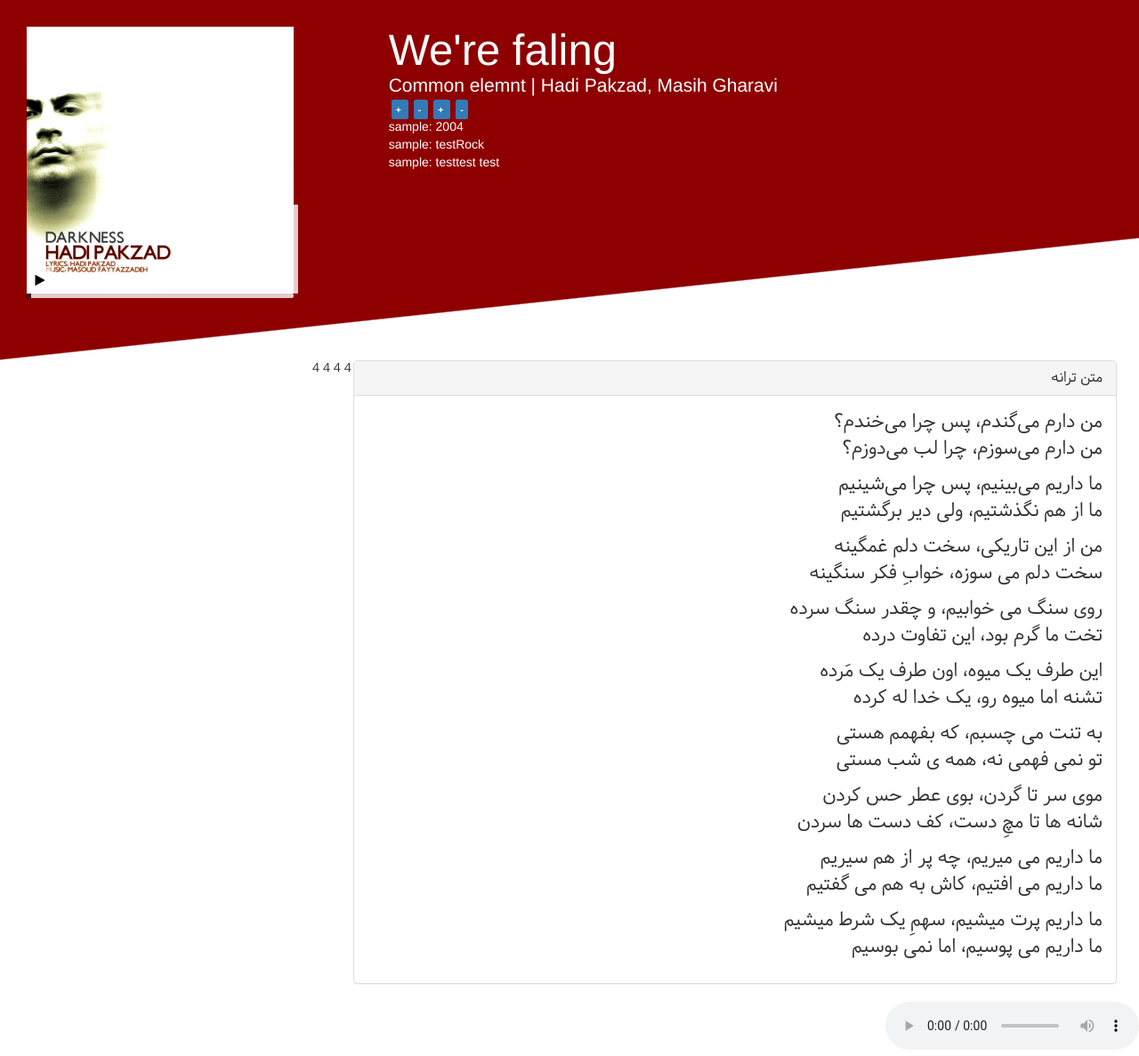
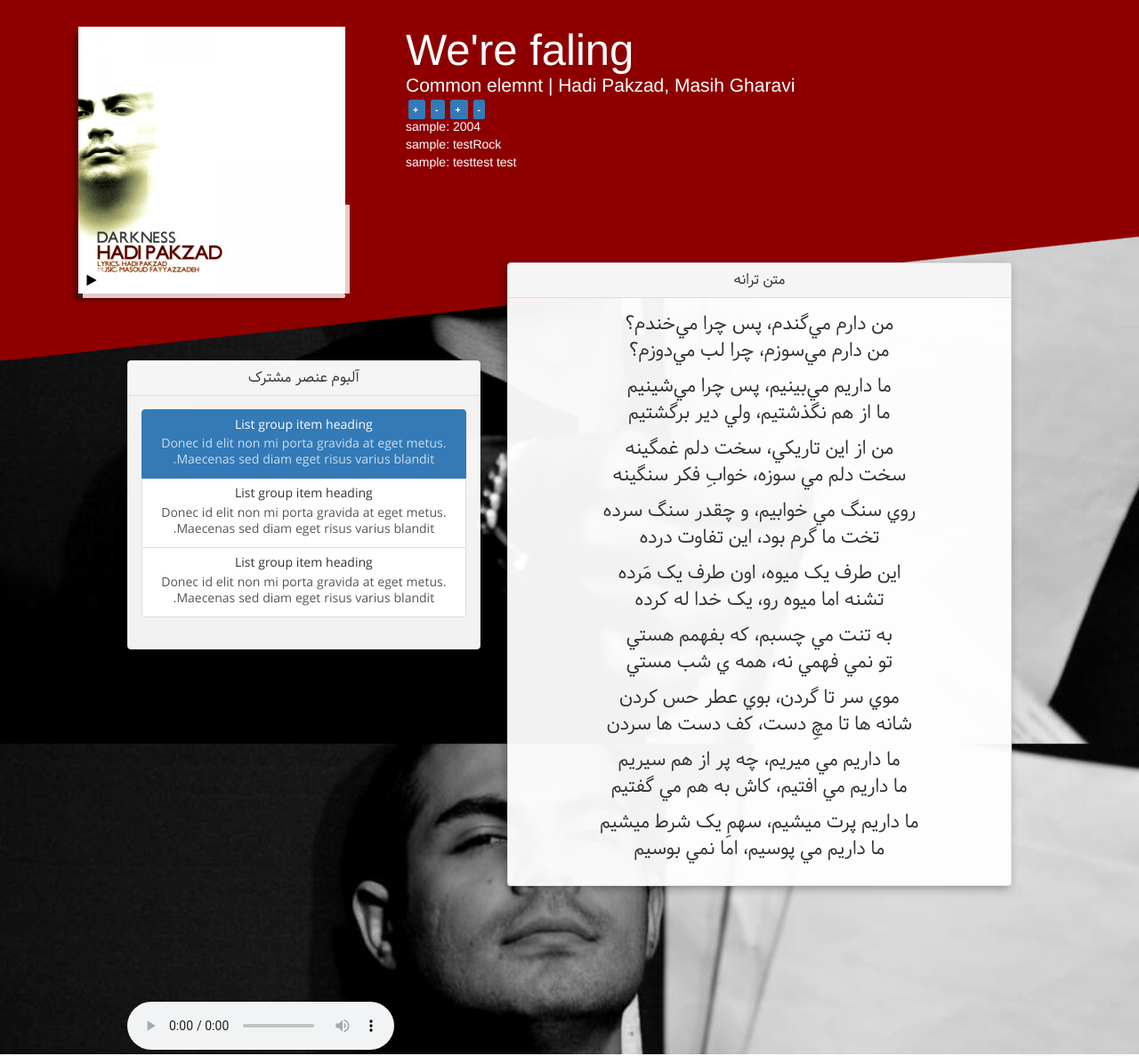
Before and after one commit to mehrad77/Project-M, a PHP site: page / in a window 1280 px wide. Shown: the whole page at 89% size. Run offline with PHP 8.4, Linux system fonts and the light colour scheme.

Commit message:
New css and html styles

```diff
--- a/css/style.css
+++ b/css/style.css
@@ -1,6 +1,10 @@
 body {
 	direction:ltr;
 	margin: auto;
+	background-image:url('lyricCover.jpg');
+	background-attachment:fixed;
+	background-position:center;
+	background-size:cover;
 }
 .bold {
     font-weight: bold;
@@ -58,6 +62,9 @@ body {
 }
 .coverDiv .mainCover{
 	max-width:300px;
+	-webkit-box-shadow:-5px 8px 4px rgba(0, 0, 0, 0.3), 10px 10px 20px rgba(0, 0, 0, 0.5) inset;
+	-moz-box-shadow:-5px 8px 4px rgba(0, 0, 0, 0.3), 10px 10px 20px rgba(0, 0, 0, 0.5) inset;
+	box-shadow:-5px 8px 4px rgba(0, 0, 0, 0.3), 10px 10px 20px rgba(0, 0, 0, 0.5) inset;
 }
 .label{
 	padding:5px;
@@ -184,7 +191,19 @@ body {
 .poemsec{
 	font-family:Vazir;
 	direction:rtl;
-	text-align:justify;
+	text-align:center;
+}
+.lyricsBox{
+	position: relative;
+    top: -110px;
+}
+.panel-group{
+	-webkit-box-shadow: -3px 3px 10px 0px rgba(0,0,0,0.30);
+	-moz-box-shadow: -3px 3px 10px 0px rgba(0,0,0,0.30);
+	box-shadow: -3px 3px 10px 0px rgba(0,0,0,0.30);
+}
+.panel-default{
+	background-color:rgba(255,255,255,0.95);
 }
 #poem{
 	font-size: 1.5em;
--- a/index.php
+++ b/index.php
@@ -14,9 +14,10 @@
 		<link rel="stylesheet" type="text/css" href="css/style.css">
 </head>
 <body>
-
+<div class="container-fluid">
 	<div class="row musicInfoSecOut"> <!-- Warpper -->
 		<div class="musicInfoSecIn">
+			<div class="container-fluid" style="max-width:1224px;">
 				<div class="col-md-4 coverDiv">
 					<div>
 					<table>
@@ -59,10 +60,48 @@
 				</div>
 			</div>
 		</div>
+	</div>
+	<div class="container-fluid" style="max-width:1024px;">
+
 		<div class="row poemsec">
-	<div class="col-md-4">4 4 4 4 4</div>
-	<div class="col-md-8">
-	<div class="panel-group" id="accordion" role="tablist" aria-multiselectable="true">
+			<div class="col-md-5">
+
+				<div class="panel-group " id="accordion" role="tablist" aria-multiselectable="true">
+					<div class="panel panel-default">
+						<div class="panel-heading" role="tab" id="headingOne">
+							<h4 class="panel-title">
+								<a role="button" data-toggle="collapse" data-parent="#accordion" href="#collapseOne" aria-expanded="true" aria-controls="collapseOne">
+						 آلبوم عنصر مشترک
+						</a>
+							</h4>
+						</div>
+						<div id="collapseOne" class="panel-collapse collapse in" role="tabpanel" aria-labelledby="headingOne">
+							<div class="panel-body">
+								<div class="list-group">
+
+								  <a href="#" class="list-group-item list-group-item-action active">
+									<h5 class="list-group-item-heading">List group item heading</h5>
+									<p class="list-group-item-text">Donec id elit non mi porta gravida at eget metus. Maecenas sed diam eget risus varius blandit.</p>
+								  </a>
+								  <a href="#" class="list-group-item list-group-item-action">
+									<h5 class="list-group-item-heading">List group item heading</h5>
+									<p class="list-group-item-text">Donec id elit non mi porta gravida at eget metus. Maecenas sed diam eget risus varius blandit.</p>
+								  </a>
+								  <a href="#" class="list-group-item list-group-item-action">
+									<h5 class="list-group-item-heading">List group item heading</h5>
+									<p class="list-group-item-text">Donec id elit non mi porta gravida at eget metus. Maecenas sed diam eget risus varius blandit.</p>
+								  </a>
+								</div>
+
+							</div>
+						</div>
+					</div>
+				</div>
+
+			</div>
+			<div class="col-md-7">
+
+				<div class="panel-group lyricsBox" id="accordion" role="tablist" aria-multiselectable="true">
 					<div class="panel panel-default">
 						<div class="panel-heading" role="tab" id="headingOne">
 							<h4 class="panel-title">
@@ -78,11 +117,14 @@
 						</div>
 					</div>
 				</div>
+
 		</div>
-
+	</div>
 
 	<audio id="musicInst" controls="controls" src="media/Were_Falling.mp3">
 	</audio>
+</div> <!-- Continer end -->
+
 </body>
 
 	<script src="js/jquery.js"></script>
@@ -98,26 +140,25 @@
 		"content" means the content of a Specific time, verse
 		**/
 		var lyric = [
-		{ "s":"20" , "e":"30", "content":"من دارم می‌گندم، پس چرا می‌خندم؟" },
-		{ "s":"30" , "e":"39", "content":"من دارم می‌سوزم، چرا لب می‌دوزم؟" },
-		{ "s":"40" , "e":"49", "content":"ما داریم می‌بینیم، پس چرا می‌شینیم" },
-		{ "s":"50" , "e":"59", "content":"ما از هم نگذشتیم، ولی دیر برگشتیم" },
-		{ "s":"60" , "e":"69", "content":"من از این تاریکی، سخت دلم غمگینه" },
-		{ "s":"70" , "e":"79", "content":"سخت دلم می سوزه، خوابِ فکر سنگینه" },
-		{ "s":"80" , "e":"89", "content":"روی سنگ می خوابیم، و چقدر سنگ سرده" },
-		{ "s":"90" , "e":"99", "content":"تخت ما گرم بود، این تفاوت درده" },
-		{ "s":"100" , "e":"110", "content":"این طرف یک میوه، اون طرف یک مَرده" },
-		{ "s":"110" , "e":"120", "content":"تشنه اما میوه رو، یک خدا له کرده" },
-		{ "s":"120" , "e":"130", "content":"به تنت می چسبم، که بفهمم هستی" },
-		{ "s":"130" , "e":"140", "content":"تو نمی فهمی نه، همه ی شب مستی" },
-		{ "s":"140" , "e":"150", "content":"موی سر تا گردن، بوی عطر حس کردن" },
+		{ "s":"20" , "e":"30", "content":"من دارم مي‌گندم، پس چرا مي‌خندم؟" },
+		{ "s":"30" , "e":"39", "content":"من دارم مي‌سوزم، چرا لب مي‌دوزم؟" },
+		{ "s":"40" , "e":"49", "content":"ما داريم مي‌بينيم، پس چرا مي‌شينيم" },
+		{ "s":"50" , "e":"59", "content":"ما از هم نگذشتيم، ولي دير برگشتيم" },
+		{ "s":"60" , "e":"69", "content":"من از اين تاريکي، سخت دلم غمگينه" },
+		{ "s":"70" , "e":"79", "content":"سخت دلم مي سوزه، خوابِ فکر سنگينه" },
+		{ "s":"80" , "e":"89", "content":"روي سنگ مي خوابيم، و چقدر سنگ سرده" },
+		{ "s":"90" , "e":"99", "content":"تخت ما گرم بود، اين تفاوت درده" },
+		{ "s":"100" , "e":"110", "content":"اين طرف يک ميوه، اون طرف يک مَرده" },
+		{ "s":"110" , "e":"120", "content":"تشنه اما ميوه رو، يک خدا له کرده" },
+		{ "s":"120" , "e":"130", "content":"به تنت مي چسبم، که بفهمم هستي" },
+		{ "s":"130" , "e":"140", "content":"تو نمي فهمي نه، همه ي شب مستي" },
+		{ "s":"140" , "e":"150", "content":"موي سر تا گردن، بوي عطر حس کردن" },
 		{ "s":"150" , "e":"160", "content":"شانه ها تا مچِ دست، کف دست ها سردن" },
-		{ "s":"160" , "e":"170", "content":"ما داریم می میریم، چه پر از هم سیریم " },
-		{ "s":"170" , "e":"180", "content":"ما داریم می افتیم، کاش به هم می گفتیم" },
-		{ "s":"180" , "e":"190", "content":"ما داریم پرت میشیم، سهمِ یک شرط میشیم" },
-		{ "s":"190" , "e":"200", "content":"ما داریم می پوسیم، اما نمی بوسیم" }
+		{ "s":"160" , "e":"170", "content":"ما داريم مي ميريم، چه پر از هم سيريم " },
+		{ "s":"170" , "e":"180", "content":"ما داريم مي افتيم، کاش به هم مي گفتيم" },
+		{ "s":"180" , "e":"190", "content":"ما داريم پرت ميشيم، سهمِ يک شرط ميشيم" },
+		{ "s":"190" , "e":"200", "content":"ما داريم مي پوسيم، اما نمي بوسيم" }
 		];
-
 
 		/** Generate poems by JOSM datas, via for loop **/
 		for (i = 0; i < lyric.length; i++) {
```
Also changed, not shown: css/lyricCover.jpg (added). Lines whose indentation alone changed are shown as unchanged.
